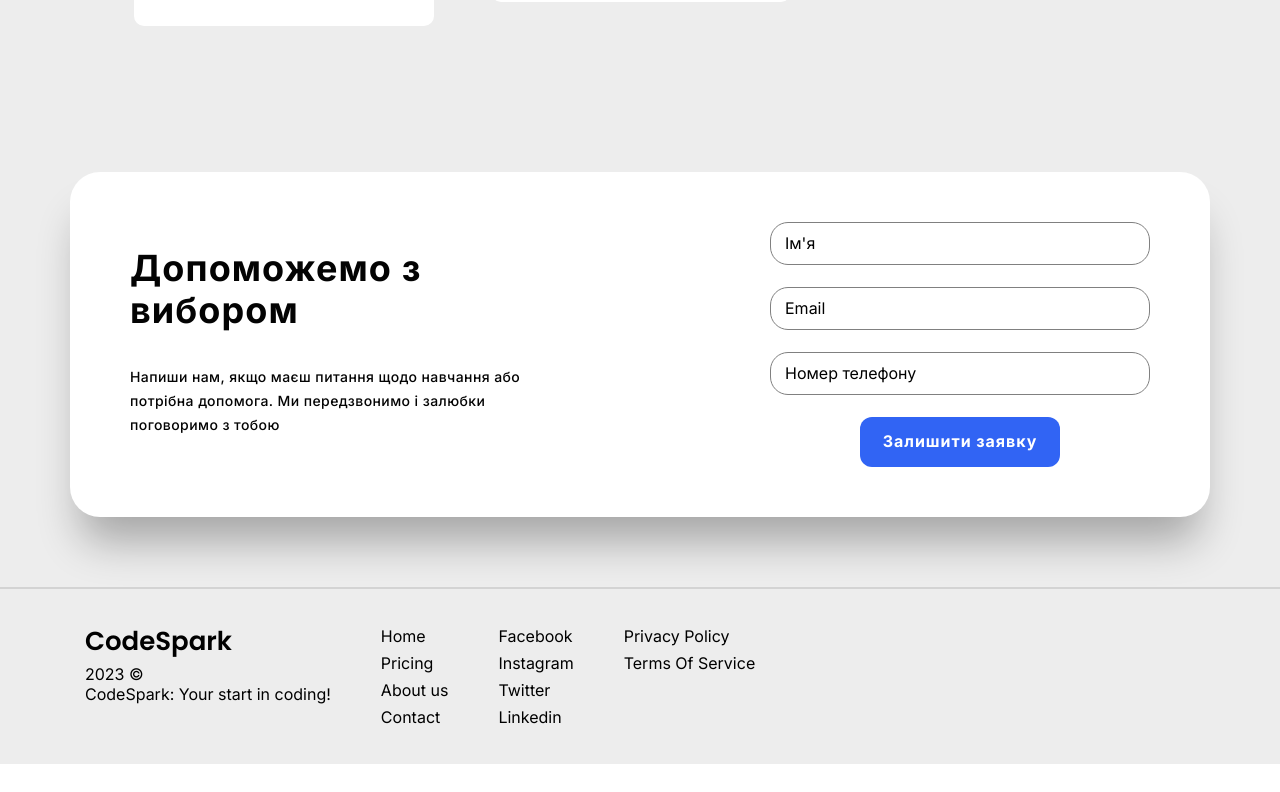
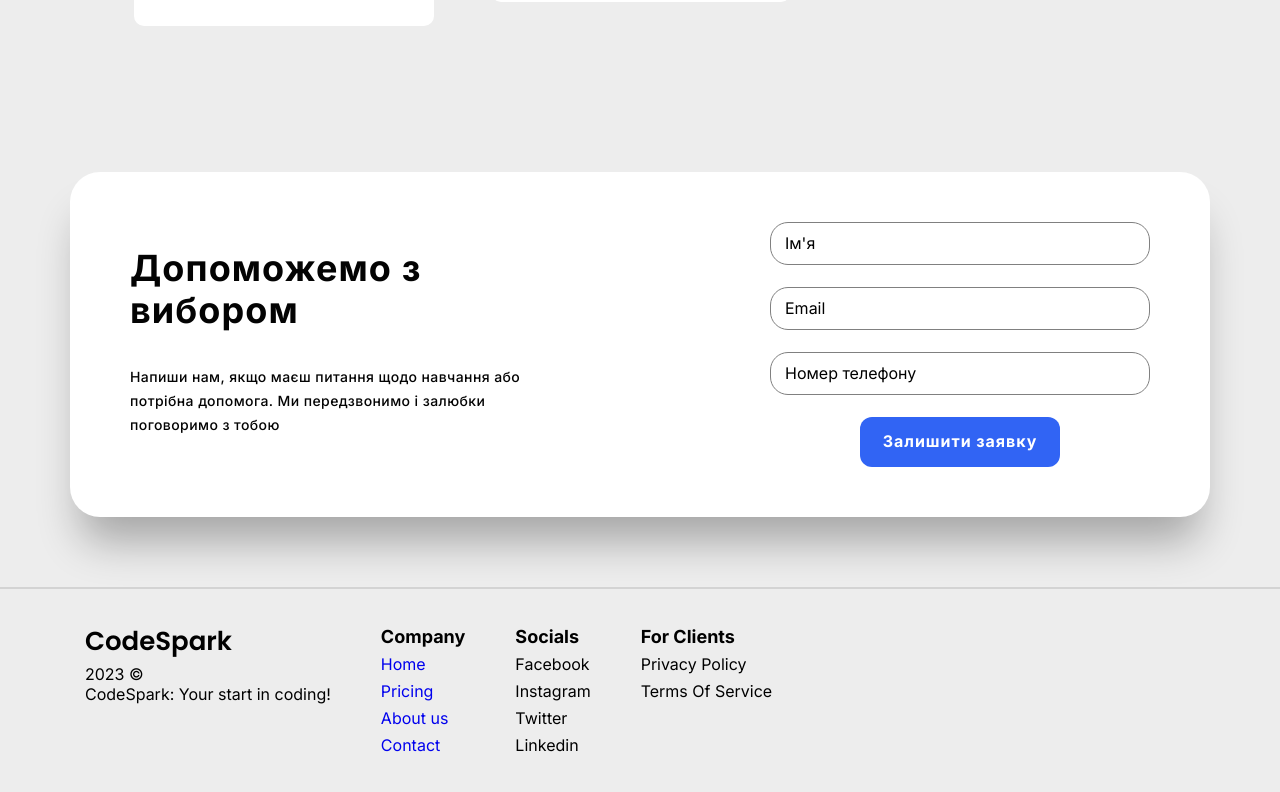
Before and after one commit to Makssik/codespark, a React (Create React App) app: page / in a window 1280 px wide. Shown: the part 2993-3785 px from the top of the page. Before the commit the page ends 3757 px from the top, so only its background shows below. Built offline with nearby package versions, Linux system fonts and the light colour scheme.

Commit message:
add titles at footer, release automatic scroll up

```diff
--- a/src/App.js
+++ b/src/App.js
@@ -1,12 +1,28 @@
 import './style.scss';
-import { Routes, Route } from 'react-router-dom';
+import { Routes, Route, useLocation } from 'react-router-dom';
 import Layout from './components/Layout';
 import HomeView from './components/views/HomeView';
 import PriceView from './components/views/PriceView';
 import AboutView from './components/views/AboutView';
 import ContactView from './components/views/ContactView';
+import { useEffect } from 'react';
+
+function ScrollToTop() {
+  const { pathname } = useLocation();
+
+  useEffect(() => {
+    // Прокручиваем страницу вверх при каждом изменении пути (переходе на новую страницу)
+    window.scrollTo(0, 0);
+  }, [pathname]);
+
+  return null; // Этот компонент не отображает ничего на экране
+}
+
+
 function App() {
   return (
+    <>
+      <ScrollToTop />
       <Routes>
         <Route path="/" element={<Layout />}>
           <Route index element={<HomeView />} />
@@ -15,6 +31,7 @@ function App() {
           <Route path="contact" element={<ContactView />} />
         </Route>
       </Routes>
+    </>
   );
 }
 
--- a/src/components/Footer/Footer.jsx
+++ b/src/components/Footer/Footer.jsx
@@ -1,3 +1,5 @@
+import { Link } from 'react-router-dom';
+
 const Footer = () => {
   return (
     <footer>
@@ -13,14 +15,24 @@ const Footer = () => {
           </li>
           <li>
             <ul>
-              <li>Home</li>
-              <li>Pricing</li>
-              <li>About us</li>
-              <li>Contact</li>
+              <li className="generalizing-title">Company</li>
+              <li>
+                <Link to={'/'}> Home </Link>
+              </li>
+              <li>
+                <Link to={'/pricing'}>Pricing</Link>
+              </li>
+              <li>
+                <Link to={'/about'}>About us</Link>
+              </li>
+              <li>
+                <Link to={'/contact'}>Contact</Link>
+              </li>
             </ul>
           </li>
           <li>
             <ul>
+              <li className="generalizing-title">Socials</li>
               <li>Facebook</li>
               <li>Instagram</li>
               <li>Twitter</li>
@@ -29,6 +41,7 @@ const Footer = () => {
           </li>
           <li>
             <ul>
+              <li className="generalizing-title">For Clients</li>
               <li>Privacy Policy</li>
               <li>Terms Of Service</li>
             </ul>
--- a/src/components/Footer/_footer.scss
+++ b/src/components/Footer/_footer.scss
@@ -28,3 +28,8 @@ footer {
     }
   }
 }
+
+.generalizing-title{
+  font-size: 18px;
+  font-weight: bold;
+}
```
Lines whose indentation alone changed are shown as unchanged.
